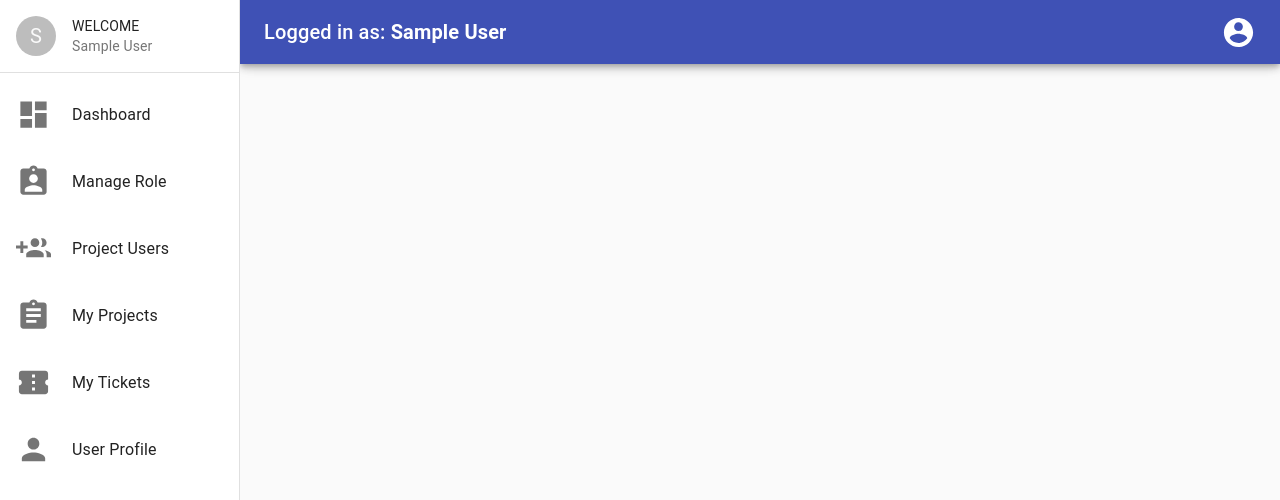
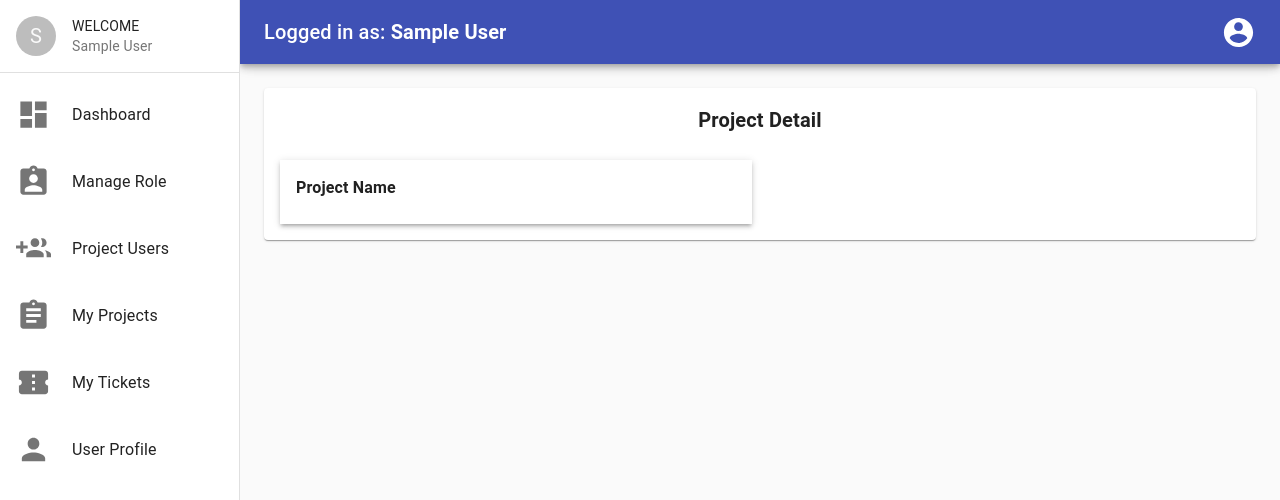
Before and after one commit to 1BarCode/react-bugtracker, a React (Create React App) app in the folder client/: page /project/detail/1 in a window 1280 px wide. Shown: the top 500 px of the page. Built offline with nearby package versions, Linux system fonts and the light colour scheme; sample sign-in values are in the browser's storage.

Commit message:
added project detail page

```diff
--- a/client/src/App.js
+++ b/client/src/App.js
@@ -15,6 +15,7 @@ import Profile from "./components/Pages/Profile/Profile";
 import NewTicket from "./components/Pages/MyTickets/NewTicket/NewTicket";
 import TicketEdit from "./components/Pages/MyTickets/TicketEdit/TicketEdit";
 import TicketDetail from "./components/Pages/MyTickets/TicketDetail/TicketDetail";
+import ProjectDetail from "./components/Pages/MyProjects/ProjectDetail/ProjectDetail";
 
 const App = () => {
   const loggedUser = useSelector((state) => state.auth.authData);
@@ -90,6 +91,15 @@ const App = () => {
 
         <ProtectedRoute
           exact
+          path="/project/detail/:id"
+          redirectPath="/auth"
+          loggedIn={isAuth}
+        >
+          <ProjectDetail />
+        </ProtectedRoute>
+
+        <ProtectedRoute
+          exact
           path="/mytickets"
           redirectPath="/auth"
           loggedIn={isAuth}
--- a/client/src/components/Pages/MyProjects/MyProjects.js
+++ b/client/src/components/Pages/MyProjects/MyProjects.js
@@ -154,8 +154,8 @@ const MyProjects = ({ user }) => {
           <Typography>New Project</Typography>
         </Button>
         <Paper className={classes.paper} elevation={5}>
-          <TableContainer>
-            <Table>
+          <TableContainer className={classes.tableContainer}>
+            <Table stickyHeader aria-label="My Projects">
               <TableHead>
                 <TableRow>{renderTableHead}</TableRow>
               </TableHead>
--- a/client/src/components/Pages/MyProjects/NewProject/NewProject.js
+++ b/client/src/components/Pages/MyProjects/NewProject/NewProject.js
@@ -57,7 +57,7 @@ const NewProject = () => {
       <Container className={classes.content}>
         <Paper className={classes.paper} elevation={5}>
           <Typography variant="h6" className={classes.pageTitle}>
-            Create A New Ticket
+            Create A Project
           </Typography>
           <form className={classes.form} onSubmit={handleSubmit}>
             <Grid container spacing={2}>
@@ -110,7 +110,7 @@ const NewProject = () => {
                   variant="contained"
                   fullWidth
                 >
-                  Submit
+                  Create
                 </Button>
                 <Button
                   className={classes.cancel}
--- /dev/null
+++ b/client/src/components/Pages/MyProjects/ProjectDetail/ProjectDetail.js
@@ -0,0 +1,62 @@
+import React, { useEffect, useState } from "react";
+import {
+  Container,
+  Paper,
+  Typography,
+  Grid,
+  Card,
+  CardContent,
+  Button,
+} from "@material-ui/core";
+import { useSelector, useDispatch } from "react-redux";
+import { useParams, useHistory } from "react-router-dom";
+
+import useStyles from "./styles";
+import moment from "moment";
+
+const ProjectDetail = () => {
+  const classes = useStyles();
+  const { id: _id } = useParams();
+  const history = useHistory;
+  const dispatch = useDispatch();
+  const [infoReady, setInfoReady] = useState(false);
+
+  //   useEffect(() => {
+  //     // const fetchOneProject = async () => {
+  //     //   await dispatch(getOneProject(_id));
+  //     //   setInfoReady(true);
+  //     // };
+  //     // // fetchOneProject();
+  //   }, []);
+
+  //   if (!infoReady) {
+  //     return null;
+  //   }
+
+  return (
+    <div className={classes.divRoot}>
+      <Container className={classes.content}>
+        <Paper className={classes.paper}>
+          <Typography variant="h6" className={classes.pageTitle}>
+            <strong>Project Detail</strong>
+          </Typography>
+          <Grid container spacing={2}>
+            <Grid item xs={12} sm={12} md={6} lg={6}>
+              <Card square elevation={3} className={classes.cardRoot}>
+                <CardContent>
+                  <Typography className={classes.typo}>
+                    <strong>Project Name</strong>
+                  </Typography>
+                  <Typography>{}</Typography>
+                </CardContent>
+              </Card>
+            </Grid>
+            <Grid item xs={12} sm={12} md={6} lg={6}></Grid>
+          </Grid>
+        </Paper>
+      </Container>
+    </div>
+  );
+};
+
+export default ProjectDetail;
--- /dev/null
+++ b/client/src/components/Pages/MyProjects/ProjectDetail/styles.js
@@ -0,0 +1,38 @@
+import { makeStyles } from "@material-ui/core";
+
+export default makeStyles((theme) => ({
+  divRoot: {
+    marginLeft: theme.spacing(30),
+    flexGrow: 1,
+  },
+  toolbar: theme.mixins.toolbar,
+  content: {
+    flexGrow: 1,
+    backgroundColor: theme.palette.background.default,
+    padding: theme.spacing(3),
+  },
+  paper: {
+    display: "flex",
+    flexDirection: "column",
+    alignItems: "center",
+    padding: theme.spacing(2),
+  },
+  cardRoot: {
+    minWidth: 275,
+  },
+  formControl: {
+    marginTop: theme.spacing(2),
+    minWidth: 120,
+    padding: theme.spacing(1, 0, 1, 0),
+  },
+  edit: {
+    margin: theme.spacing(2, 0, 1),
+  },
+  back: {
+    margin: theme.spacing(1, 0, 1),
+  },
+  pageTitle: {
+    margin: theme.spacing(0, 0, 3),
+  },
+  typo: {},
+}));
```
Also changed, not shown: client/src/components/Pages/MyProjects/ProjectEdit/ProjectEdit.js (added), client/src/components/Pages/MyProjects/ProjectEdit/styles.js (added).
